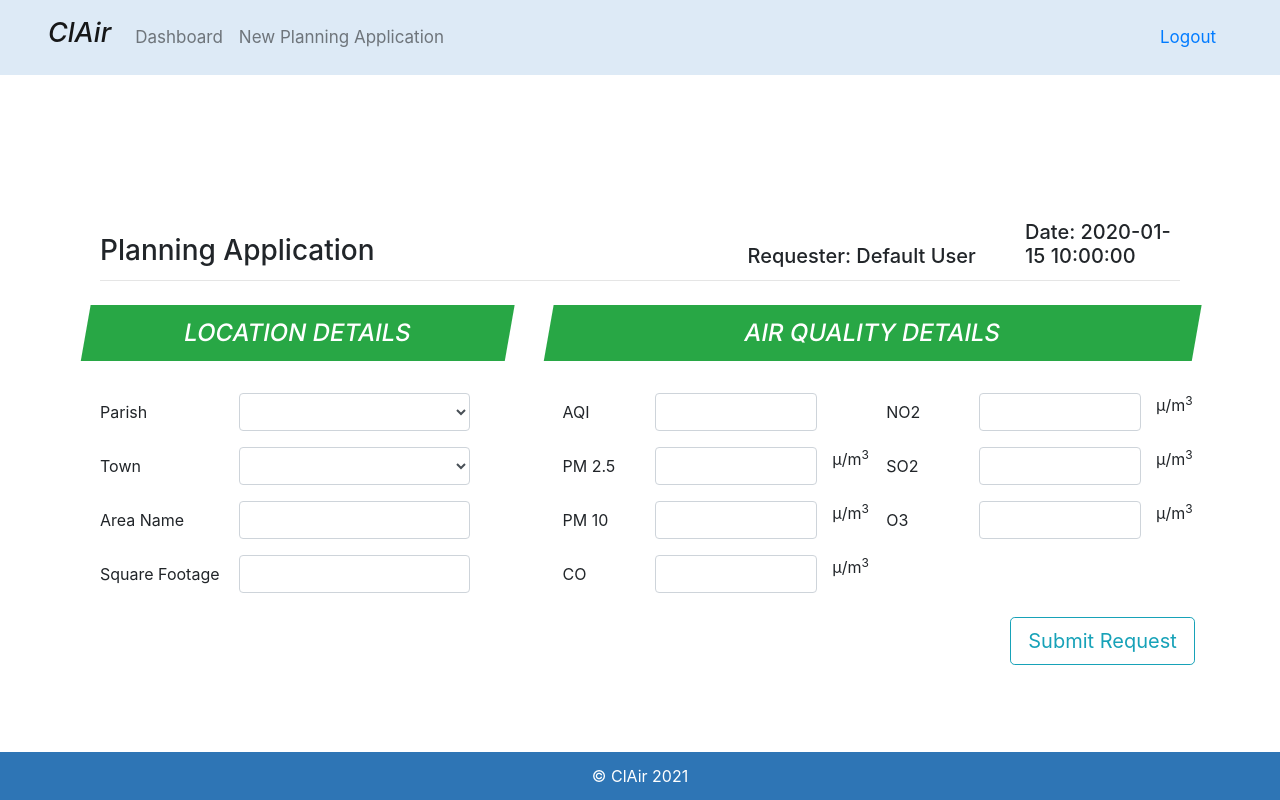
After one commit to shadowlaw/ClAir, a Flask app: template app/templates/new_planning_application.html in a window 1280 px wide. The commit adds this page. Run offline with Flask 2, Linux system fonts and the light colour scheme; tables that the repository leaves empty hold one stand-in row (values such as "Sample post"); the template is opened without the code that fills it: values that come from a table or form of the project are taken from there, most other values are stand-ins (such as "Sample title", 1, 10 or a date in 2020); lists and menus that the app fills with data are empty; parts of the project's set-up code (start-up, migrations or seed data) failed here and were passed over; some libraries are stand-ins or nearby versions.

Commit message:
change permit to planning application in ui

```diff
--- a/app/blueprints/permit/views.py
+++ b/app/blueprints/permit/views.py
@@ -54,7 +54,7 @@ def new_application():
     planning_application_form.parish.choices.insert(0, ("default", "Choose a Parish"))
     planning_application_form.town.choices.insert(0, ("default", "Choose a Town"))
 
-    return render_template("new_permit_request.html", permit_form=planning_application_form,
+    return render_template("new_planning_application.html", application_form=planning_application_form,
                            current_date=datetime.now().strftime(current_app.config["DISPLAY_DATE_FORMAT"]))
 
 
@@ -64,7 +64,7 @@ def specific_application(application_id):
     planning_application = PlanningApplication.query.filter_by(id=application_id).first()
 
     if planning_application:
-        return render_template('display_permit_request.html', permit=planning_application, requester=planning_application.user,
+        return render_template('planning_application.html', application=planning_application, requester=planning_application.user,
                                request_date=str(planning_application.created_on.strftime(current_app.config['DISPLAY_DATE_FORMAT'])))
 
     abort(404)
--- a/app/templates/navbar.html
+++ b/app/templates/navbar.html
@@ -12,9 +12,9 @@
         <a class="nav-item nav-link" href="{{url_for('main.home')}}">Dashboard</a>
       {% endif %}
       {% if request.endpoint == 'planning_application_views.new_application' %}
-        <a class="nav-item nav-link active font-weight-bold text-success" href="{{url_for('planning_application_views.new_application')}}">Create New Permit Request</a>
+        <a class="nav-item nav-link active font-weight-bold text-success" href="{{url_for('planning_application_views.new_application')}}">New Planning Application</a>
       {% else %}
-        <a class="nav-item nav-link" href="{{url_for('planning_application_views.new_application')}}">Create New Permit Request</a>
+        <a class="nav-item nav-link" href="{{url_for('planning_application_views.new_application')}}">New Planning Application</a>
       {% endif %}
     </div>
     <a class="nav-item nav-link" href="{{url_for('main.logout')}}">Logout</a>
--- /dev/null
+++ b/app/templates/new_planning_application.html
@@ -0,0 +1,113 @@
+{% extends 'base.html' %}
+{% block title %}New Planning Application{% endblock title%}
+{% block content%}
+  {% from "__formfieldhelper.html" import render_field, render_field_with_errors%}
+<div class="row justify-content-center align-items-center h-100">
+  <div class="content col-12">
+    <div class="row">
+      <div class="col-12">
+        <div class="row align-items-end">
+            <span class="col-7 h3">Planning Application</span>
+            <span class="col-3 h5">Requester: Default User</span>
+            <span class="col-2 h5">Date: {{current_date}}</span>
+        </div>
+        <hr class="mt-1"/>
+        <form method="POST" action="{{ url_for('.new_application') }}" novalidate>
+          <div class="row justify-content-around">
+            {{ application_form.csrf_token }}
+            <div class="col-5">
+              <div class="row mt-2 mb-4" style="transform: skewX(-10deg); height: 4em;">
+                <span class="col-11 bg-success text-white h4 text-center">
+                  <span class="row h-100 align-items-center">
+                    <span class="col-12">
+                      LOCATION DETAILS
+                    </span>
+                  </span>
+                </span>
+              </div>
+              {% if application_form.parish.errors %}
+                {{ render_field_with_errors(application_form.parish, class='form-control col-6 is-invalid') }}
+              {% else %}
+                {{ render_field(application_form.parish, class='form-control col-6') }}
+              {% endif %}
+              {% if application_form.town.errors %}
+                {{ render_field_with_errors(application_form.town, class='form-control col-6 is-invalid') }}
+              {% else %}
+                {{ render_field(application_form.town, class='form-control col-6') }}
+              {% endif %}
+              {% if application_form.area_name.errors %}
+                {{ render_field_with_errors(application_form.area_name, class='form-control col-6 is-invalid') }}
+              {% else %}
+                {{ render_field(application_form.area_name, class='form-control col-6') }}
+              {% endif %}
+              {% if application_form.square_footage.errors %}
+                {{ render_field_with_errors(application_form.square_footage, class='form-control col-6 is-invalid') }}
+              {% else %}
+                {{ render_field(application_form.square_footage, class='form-control col-6') }}
+              {% endif %}
+            </div>
+            <div class="col-7">
+              <div class="row mt-2 mb-4" style="transform: skewX(-10deg); height: 4em;">
+                <span class="col-12 bg-success text-white h4 text-center">
+                  <span class="row h-100 align-items-center">
+                    <span class="col-12">
+                      AIR QUALITY DETAILS
+                    </span>
+                  </span>
+                </span>
+              </div>
+              <div class="row">
+                <div class="col-6">
+                  {% if application_form.AQI.errors %}
+                    {{ render_field_with_errors(application_form.AQI, class='form-control col-6 is-invalid') }}
+                  {% else %}
+                    {{ render_field(application_form.AQI, class='form-control col-6') }}
+                  {% endif %}
+                  {% if application_form.PM25.errors %}
+                    {{ render_field_with_errors(application_form.PM25, class='form-control col-6 is-invalid', is_pollutant=True) }}
+                  {% else %}
+                    {{ render_field(application_form.PM25, class='form-control col-6', is_pollutant=True) }}
+                  {% endif %}
+                  {% if application_form.PM10.errors %}
+                    {{ render_field_with_errors(application_form.PM10, class='form-control col-6 is-invalid', is_pollutant=True) }}
+                  {% else %}
+                    {{ render_field(application_form.PM10, class='form-control col-6', is_pollutant=True) }}
+                  {% endif %}
+                  {% if application_form.CO.errors %}
+                    {{ render_field_with_errors(application_form.CO, class='form-control col-6 is-invalid', is_pollutant=True) }}
+                  {% else %}
+                    {{ render_field(application_form.CO, class='form-control col-6', is_pollutant=True) }}
+                  {% endif %}
+                </div>
+                <div class="col-6">
+                  {% if application_form.NO2.errors %}
+                    {{ render_field_with_errors(application_form.NO2, class='form-control col-6 is-invalid', is_pollutant=True) }}
+                  {% else %}
+                    {{ render_field(application_form.NO2, class='form-control col-6', is_pollutant=True) }}
+                  {% endif %}
+                  {% if application_form.SO2.errors %}
+                    {{ render_field_with_errors(application_form.SO2, class='form-control col-6 is-invalid', is_pollutant=True) }}
+                  {% else %}
+                    {{ render_field(application_form.SO2, class='form-control col-6', is_pollutant=True) }}
+                  {% endif %}
+                  {% if application_form.O3.errors %}
+                    {{ render_field_with_errors(application_form.O3, class='form-control col-6 is-invalid', is_pollutant=True) }}
+                  {% else %}
+                    {{ render_field(application_form.O3, class='form-control col-6', is_pollutant=True) }}
+                  {% endif %}
+                </div>
+              </div>
+            </div>
+          </div>
+          <div class="row justify-content-end mt-2">
+            {{ application_form.submit(class="col-2 btn btn-lg btn-outline-info") }}
+          </div>
+        </form>
+      </div>
+    </div>
+  </div>
+</div>
+{% endblock content %}
+{% block scripts %}
+  <script src="{{ url_for('static', filename='js/new_permit.js') }}"></script>
+{% endblock scripts %}
```
Also changed, not shown: app/templates/new_permit_request.html (deleted, +0 -113 lines), app/templates/planning_application.html (renamed from app/templates/display_permit_request.html, +9 -9 lines), app/static/css/planning_application.css (renamed from app/static/css/permit.css).
